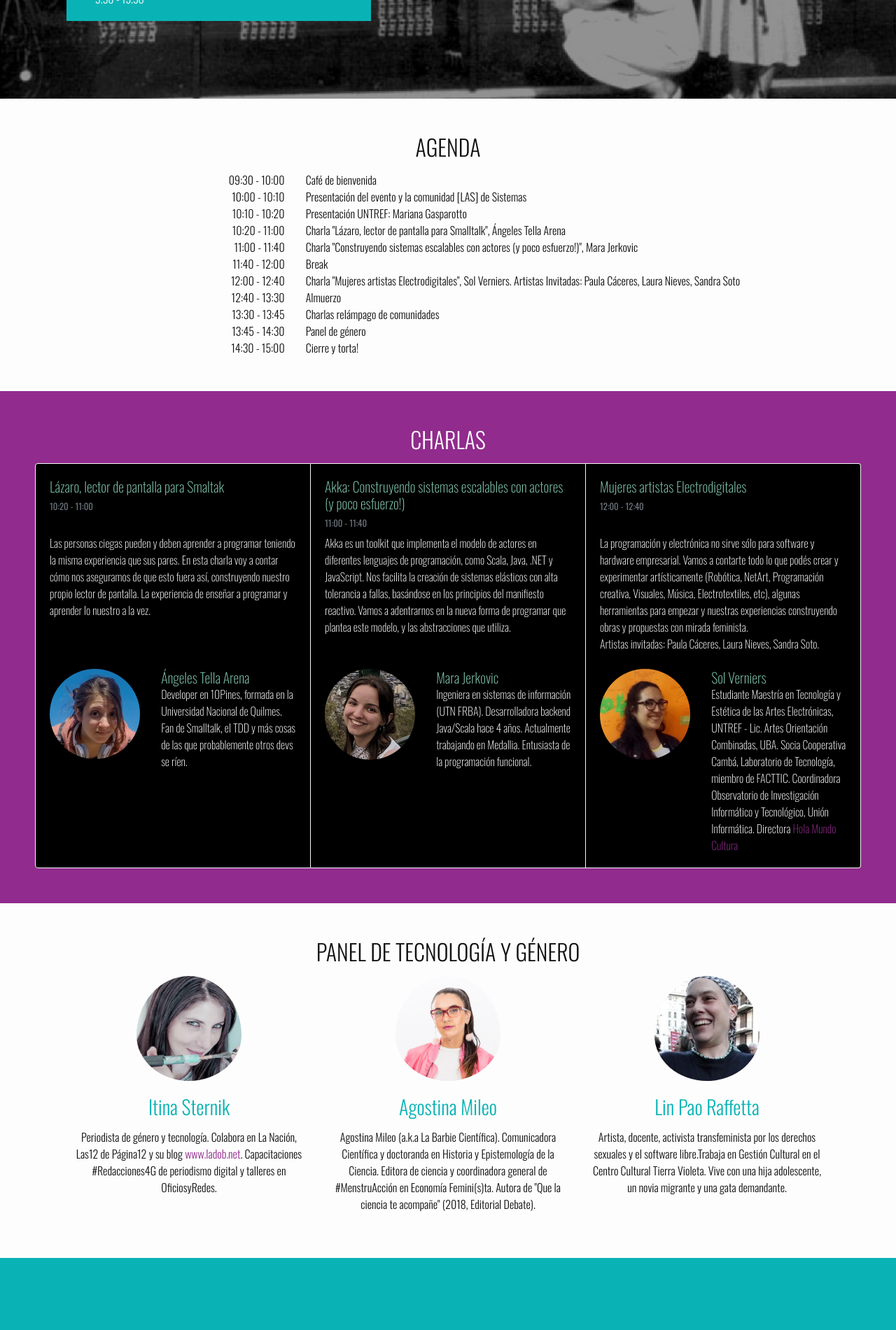
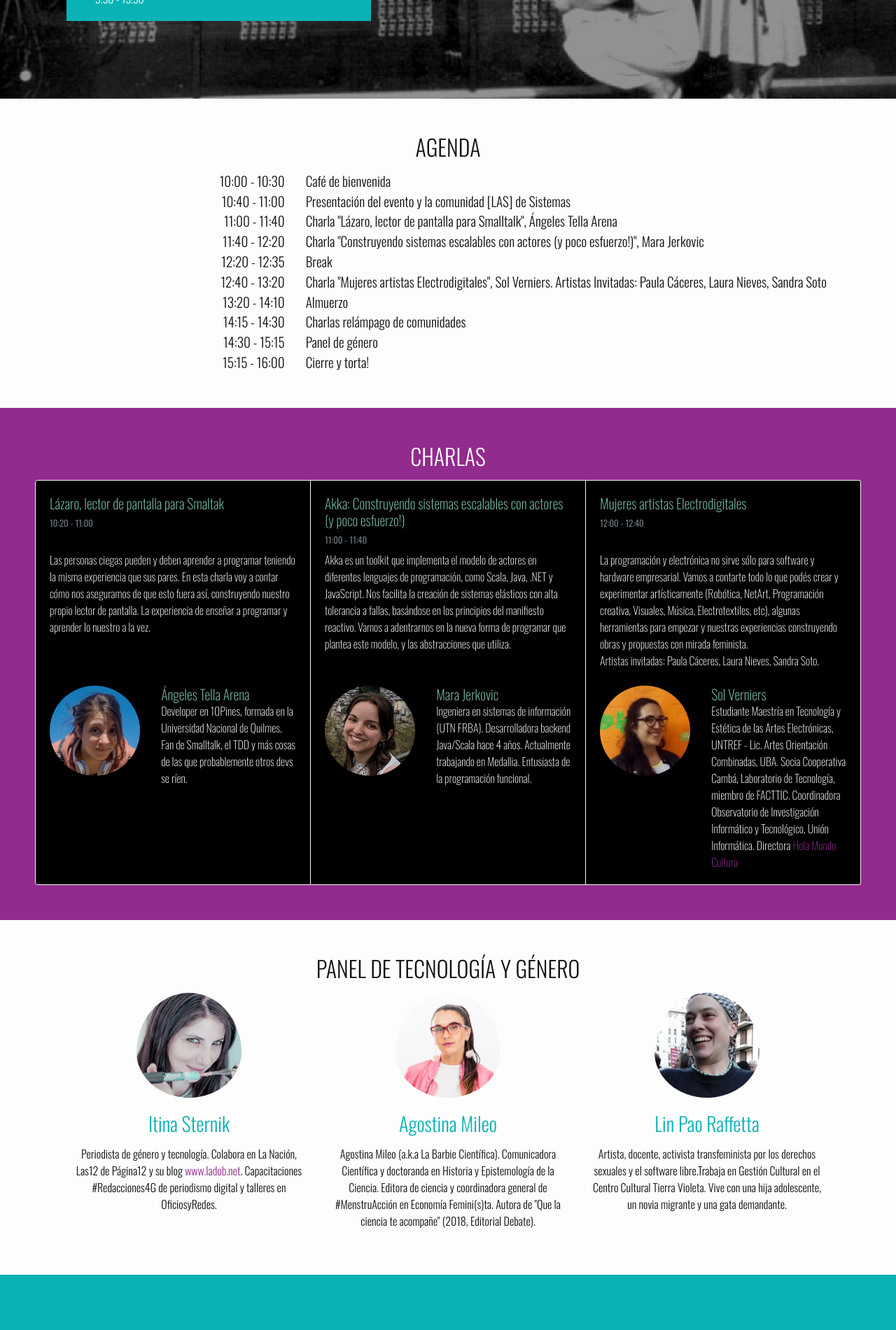
Before and after one commit to daquiroz/femitconf2018, a Jekyll site: the page built from index.md, in a window 1280 px wide. Shown: the part 529-2430 px from the top of the page at 70% size. Built offline with Jekyll 4.4.1, drawn with Linux system fonts in a browser that asks for light colours.

Commit message:
minor fixes

```diff
--- a/_includes/header.html
+++ b/_includes/header.html
@@ -15,25 +15,25 @@
           <a class="nav-link" href="#">HOME <span class="sr-only">(current)</span></a>
         </li>
         <li class="nav-item">
-          <a class="nav-link" href="#programa">AGENDA</a>
+          <a class="nav-link" href="../#programa">AGENDA</a>
         </li>
         <li class="nav-item">
-          <a class="nav-link" href="#charlas">CHARLAS</a>
+          <a class="nav-link" href="../#charlas">CHARLAS</a>
         </li>
         <li class="nav-item">
-          <a class="nav-link" href="#panel">PANEL</a>
+          <a class="nav-link" href="../#panel">PANEL</a>
         </li>
         <li class="nav-item">
-          <a class="nav-link" href="#lasdesistemas">ORGANIZACIÓN</a>
+          <a class="nav-link" href="../#lasdesistemas">ORGANIZACIÓN</a>
         </li>
         <li class="nav-item">
-          <a class="nav-link" href="#sponsors">SPONSORS</a>
+          <a class="nav-link" href="../#sponsors">SPONSORS</a>
         </li>
         <li class="nav-item">
-          <a class="nav-link" href="#comunidades">COMUNIDADES</a>
+          <a class="nav-link" href="../#comunidades">COMUNIDADES</a>
         </li>
         <li class="nav-item">
-          <a class="nav-link" href="codigo-conducta.html">CÓDIGO DE CONDUCTA</a>
+          <a class="nav-link" href="../codigo-conducta.html">CÓDIGO DE CONDUCTA</a>
         </li>
       </ul>
     </div>
--- a/_layouts/home.html
+++ b/_layouts/home.html
@@ -27,49 +27,47 @@ layout: default
 
 <section id="programa">
   <h2 class="text-center">AGENDA</h2>
+    <div>
       <div class="row">
-    <div class="col-4 text-right"> 09:30 - 10:00 </div>
+        <div class="col-4 text-right"> 10:00 - 10:30 </div>
         <div class="col-8"> Café de bienvenida </div>
       </div>
       <div class="row">
-    <div class="col-4 text-right"> 10:00 - 10:10 </div>
+        <div class="col-4 text-right"> 10:40 - 11:00 </div>
         <div class="col-8"> Presentación del evento y la comunidad [LAS] de Sistemas</div>
       </div>
       <div class="row">
-    <div class="col-4 text-right"> 10:10 - 10:20 </div>
-    <div class="col-8"> Presentación UNTREF: Mariana Gasparotto </div>
-  </div>
-  <div class="row">
-    <div class="col-4 text-right"> 10:20 - 11:00 </div>
+        <div class="col-4 text-right"> 11:00 - 11:40 </div>
         <div class="col-8"> Charla "Lázaro, lector de pantalla para Smalltalk", Ángeles Tella Arena</div>
       </div>
       <div class="row">
-    <div class="col-4 text-right"> 11:00 - 11:40 </div>
+        <div class="col-4 text-right"> 11:40 - 12:20 </div>
         <div class="col-8"> Charla "Construyendo sistemas escalables con actores (y poco esfuerzo!)", Mara Jerkovic </div>
       </div>
       <div class="row">
-    <div class="col-4 text-right"> 11:40 - 12:00 </div>
+        <div class="col-4 text-right"> 12:20 - 12:35 </div>
         <div class="col-8"> Break</div>
       </div>
       <div class="row">
-    <div class="col-4 text-right"> 12:00 - 12:40  </div>
+        <div class="col-4 text-right"> 12:40 - 13:20  </div>
         <div class="col-8"> Charla "Mujeres artistas Electrodigitales", Sol Verniers. Artistas Invitadas: Paula Cáceres, Laura Nieves, Sandra Soto </div>
       </div>
       <div class="row">
-    <div class="col-4 text-right"> 12:40 - 13:30  </div>
+        <div class="col-4 text-right"> 13:20 - 14:10  </div>
         <div class="col-8"> Almuerzo </div>
       </div>
       <div class="row">
-    <div class="col-4 text-right"> 13:30 - 13:45  </div>
+        <div class="col-4 text-right"> 14:15 - 14:30  </div>
         <div class="col-8"> Charlas relámpago de comunidades  </div>
       </div>
       <div class="row">
-    <div class="col-4 text-right"> 13:45 - 14:30  </div>
+        <div class="col-4 text-right"> 14:30 - 15:15  </div>
         <div class="col-8"> Panel de género </div>
       </div>
       <div class="row">
-    <div class="col-4 text-right"> 14:30 - 15:00 </div>
+        <div class="col-4 text-right"> 15:15 - 16:00 </div>
         <div class="col-8"> Cierre y torta! </div>
+      </div>
     </div>
 </section>
 
--- a/_sass/minima.scss
+++ b/_sass/minima.scss
@@ -6,6 +6,7 @@ $base-font-family: "Oswald";
 $base-font-size:   16px !default;
 $base-font-weight: 300 !default;
 $small-font-size:  $base-font-size * 0.875 !default;
+$large-font-size:  $base-font-size * 1.2 !default;
 $base-line-height: 1.5 !default;
 
 $spacing-unit:     30px !default;
--- a/_sass/minima/_base.scss
+++ b/_sass/minima/_base.scss
@@ -289,6 +289,7 @@ table {
 #programa {
   padding-top: 50px;
   padding-bottom: 50px;
+  font-size: $large-font-size;
 }
 
 #charlas{
@@ -411,7 +412,7 @@ table {
 
 #codigo {
   text-align: justify;
-  padding: 100px;
+  padding: 5%;
 }
 
 footer {
```
Lines whose indentation alone changed are shown as unchanged.
